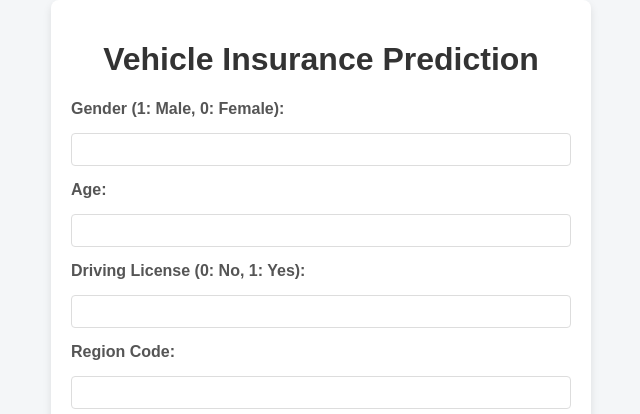
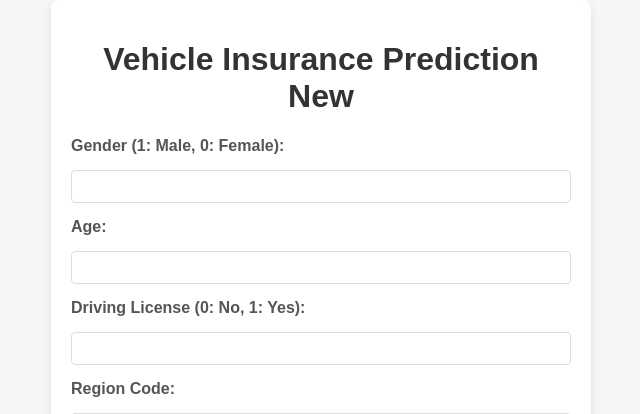
Before and after one commit to imran1004m/mlops-project1, a FastAPI app: page / in a window 1280 px wide. Shown: the top 414 px of the page, without its empty margins (319-959 px from the left). Run offline with FastAPI, Linux system fonts and the light colour scheme; parts of the project's set-up code (start-up, migrations or seed data) failed here and were passed over.

Commit message:
html updated

```diff
--- a/templates/vehicledata.html
+++ b/templates/vehicledata.html
@@ -9,7 +9,7 @@
 </head>
 <body>
     <div class="container">
-        <h1>Vehicle Insurance Prediction</h1>
+        <h1>Vehicle Insurance Prediction New</h1>
 
         <form method="post" action="/">
             <label for="Gender">Gender (1: Male, 0: Female):</label>
```
